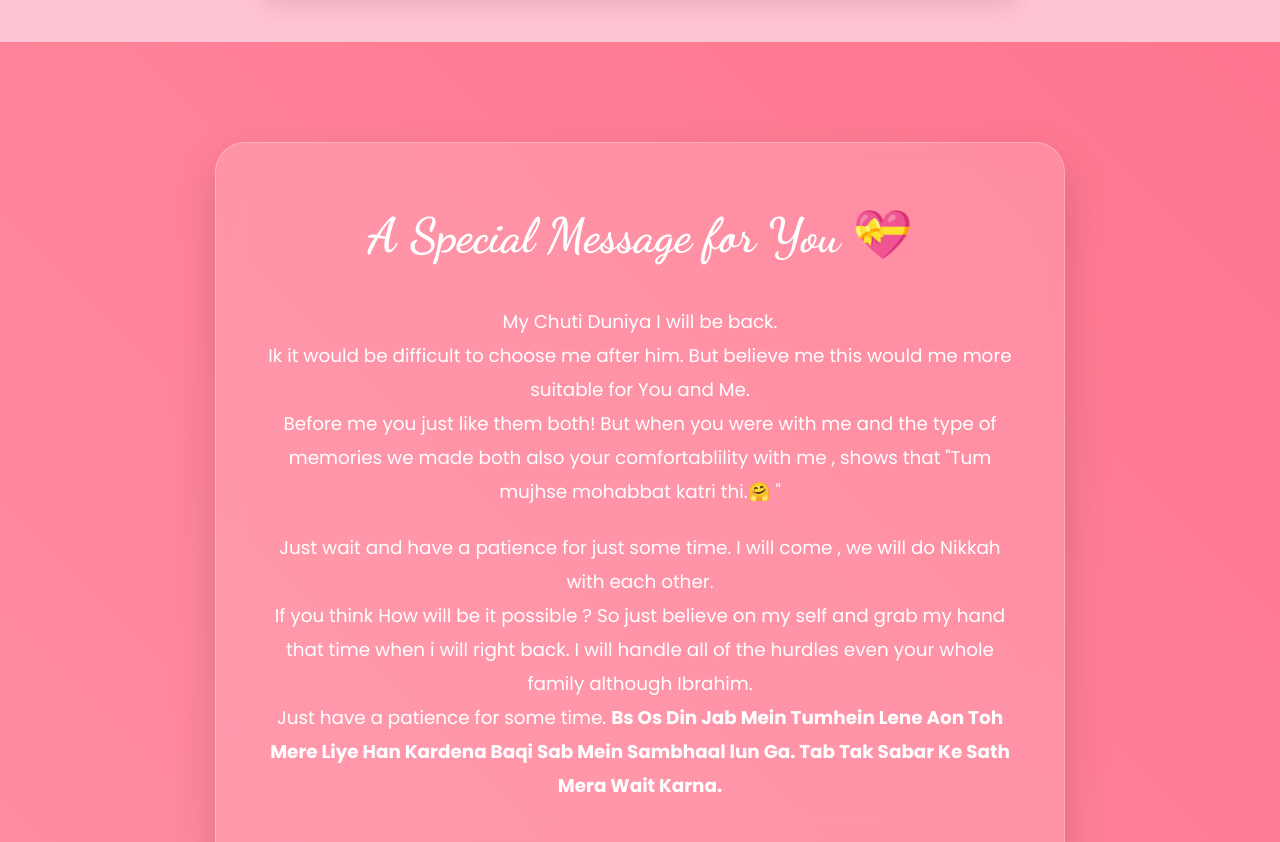
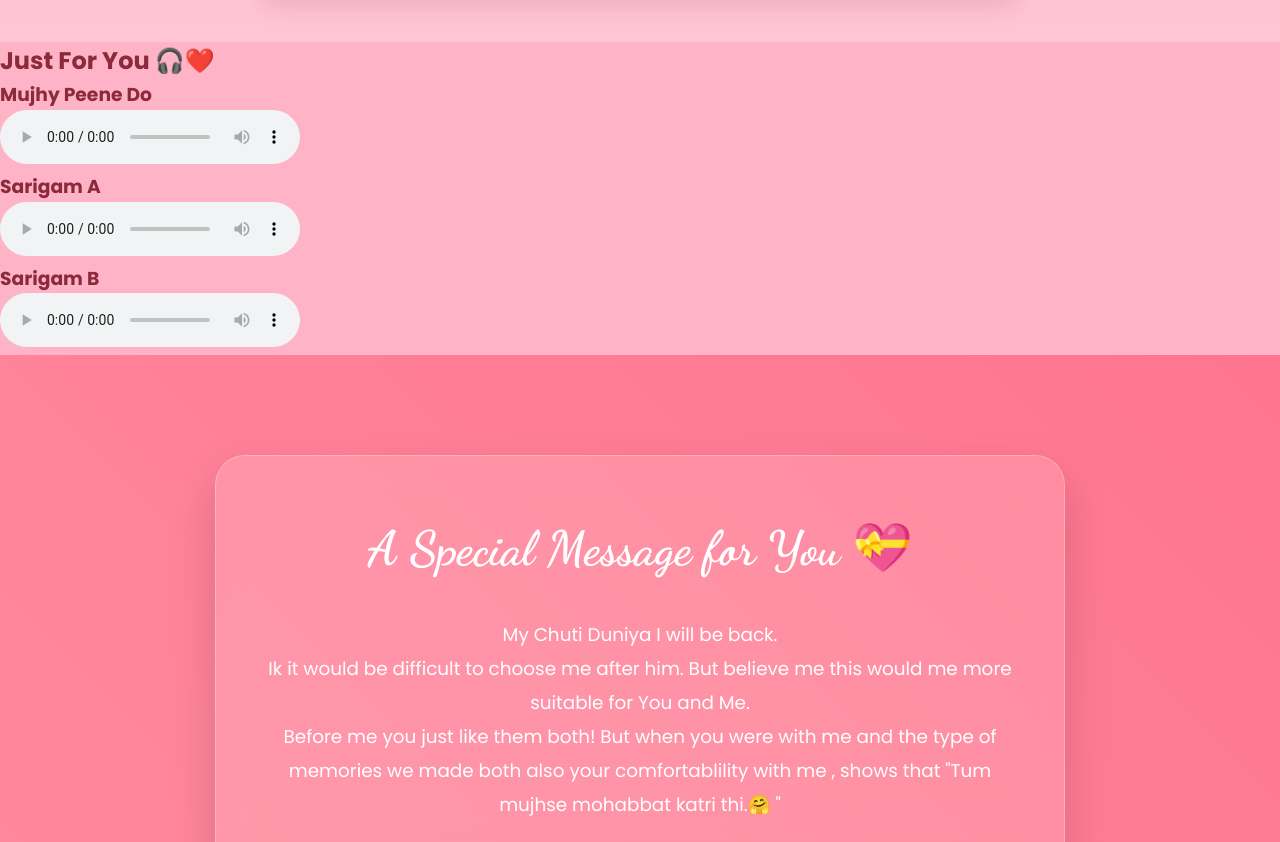
Before and after one commit to haseebullahdeveloper-png/HBDY-Someone-s-Chuti-Duniya, a plain HTML site: page Some Thing.html in a window 1280 px wide. Shown: the part 3280-4122 px from the top of the page. Drawn offline with Linux system fonts and the light colour scheme.

Commit message:
Update Some Thing.html

```diff
--- a/Some Thing.html
+++ b/Some Thing.html
@@ -346,19 +346,50 @@
 
             <div class="video-card">
                 <video class="memory-video" controls playsinline preload="metadata">
-                    <source src="https://res.cloudinary.com/dxjv3uh7/video/upload/v1795353522/Priv_Story.mp4" type="video/mp4">
+                    <source src="./Assits/Priv%20Story.mp4" type="video/mp4">
                     Your browser does not support HTML video.
                 </video>
             </div>
 
             <div class="video-card">
                 <video class="memory-video" controls playsinline preload="metadata">
-                    <source src="https://res.cloudinary.com/dxjv3uh7/video/upload/v1795353529/Rest_5.mp4" type="video/mp4">
+                    <source src="./Assits/Rest%205%25.mp4" type="video/mp4">
                     Your browser does not support HTML video.
                 </video>
             </div>
         </div>
     </section>
+    <!-- LAST 5%: AUDIO RECORDINGS -->
+    <section class="recordings-section" id="recordings" aria-label="Audio recordings">
+        <div class="recordings-inner">
+            <h2 class="recordings-title">Just For You 🎧❤️</h2>
+            <div class="recordings-list">
+                <article class="recording-card">
+                    <h3>Mujhy Peene Do</h3>
+                    <audio controls preload="metadata">
+                        <source src="./Assits/Mujhy%20Peene%20do.mpeg" type="audio/mpeg">
+                        Your browser does not support HTML audio.
+                    </audio>
+                </article>
+                <article class="recording-card">
+                    <h3>Sarigam A</h3>
+                    <audio controls preload="metadata">
+                        <source src="./Assits/Sarigam%20A.mpeg" type="audio/mpeg">
+                        Your browser does not support HTML audio.
+                    </audio>
+                </article>
+                <article class="recording-card">
+                    <h3>Sarigam B</h3>
+                    <audio controls preload="metadata">
+                        <source src="./Assits/Sarigam%20B.mpeg" type="audio/mpeg">
+                        Your browser does not support HTML audio.
+                    </audio>
+                </article>
+            </div>
+        </div>
+    </section>
+
+
 
 
     <section
```
